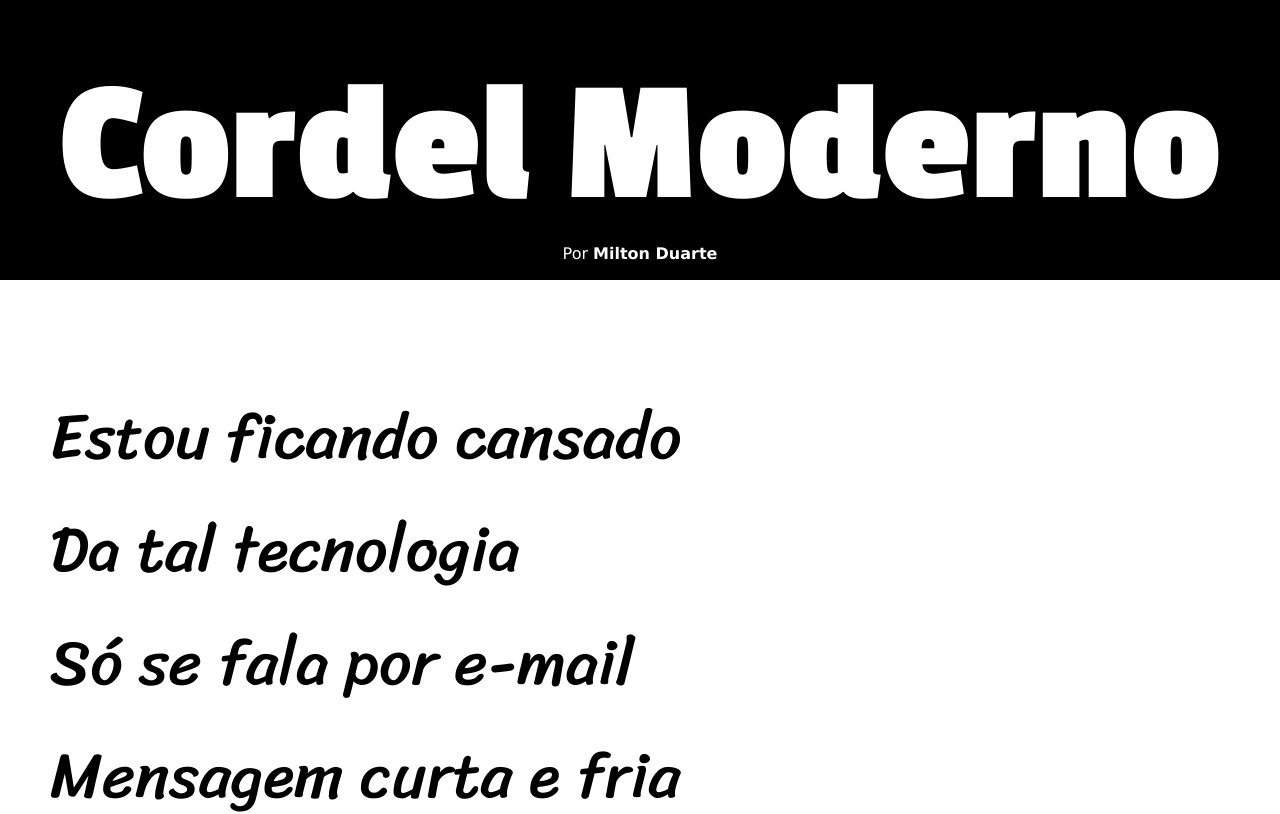
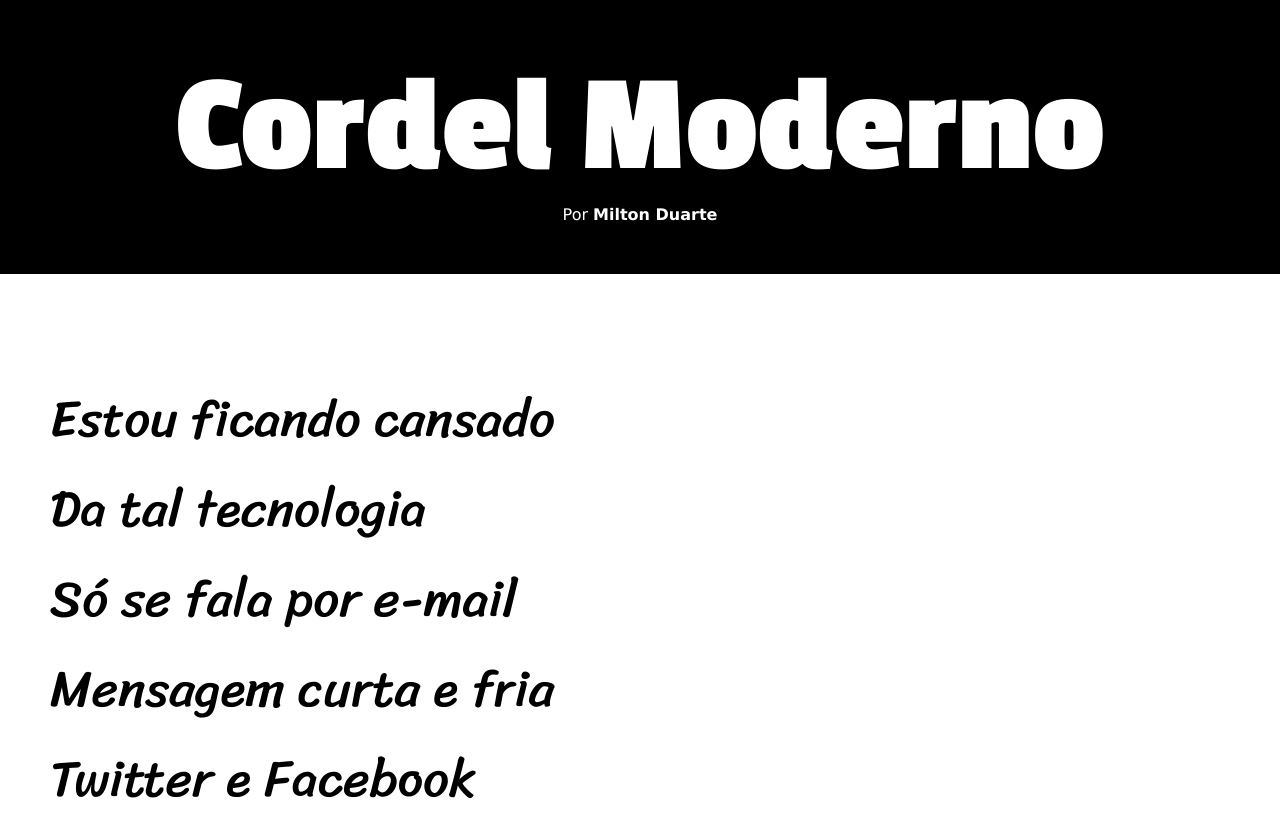
Before and after one commit to viniciusolliver2023/HTMLCSS, a plain HTML site: page Ex030/index.html in a window 1280 px wide. Shown: the top 814 px of the page. Drawn offline with Linux system fonts and the light colour scheme.

Commit message:
Exercício Guanabara

```diff
--- a/Ex030/style.css
+++ b/Ex030/style.css
@@ -5,7 +5,6 @@
 
 header {
     background-color: black;
-    height: 35vh;
 }
 
 h1, p, a {
@@ -15,14 +14,15 @@ h1, p, a {
     font-family: Verdana, Geneva, Tahoma, sans-serif;
 }
 
+header > p {
+    padding-bottom: 50px;
+}
+
 h1 {
     font-family: 'passion one', serif;
-    font-size: 8rem;
+    font-size: 11vw;
     padding-top: 50px;
-}
-
-h1::first-line {
-    font-size: 11rem;
+    word-break: normal;
 }
 
 a {
@@ -31,7 +31,7 @@ a {
 
 pre {
     font-family: "Sriracha", serif;
-    font-size: 4rem;
+    font-size: 4vw;
     margin-top: 100px;
     margin-left: 50px;
 }
@@ -39,7 +39,7 @@ pre {
 #image1 {
     background-image: url(imagens/background001.jpg);
     background-attachment: fixed;
-    height: 120vh;
+    height: 100vh;
     position: relative;
 }
 
```
